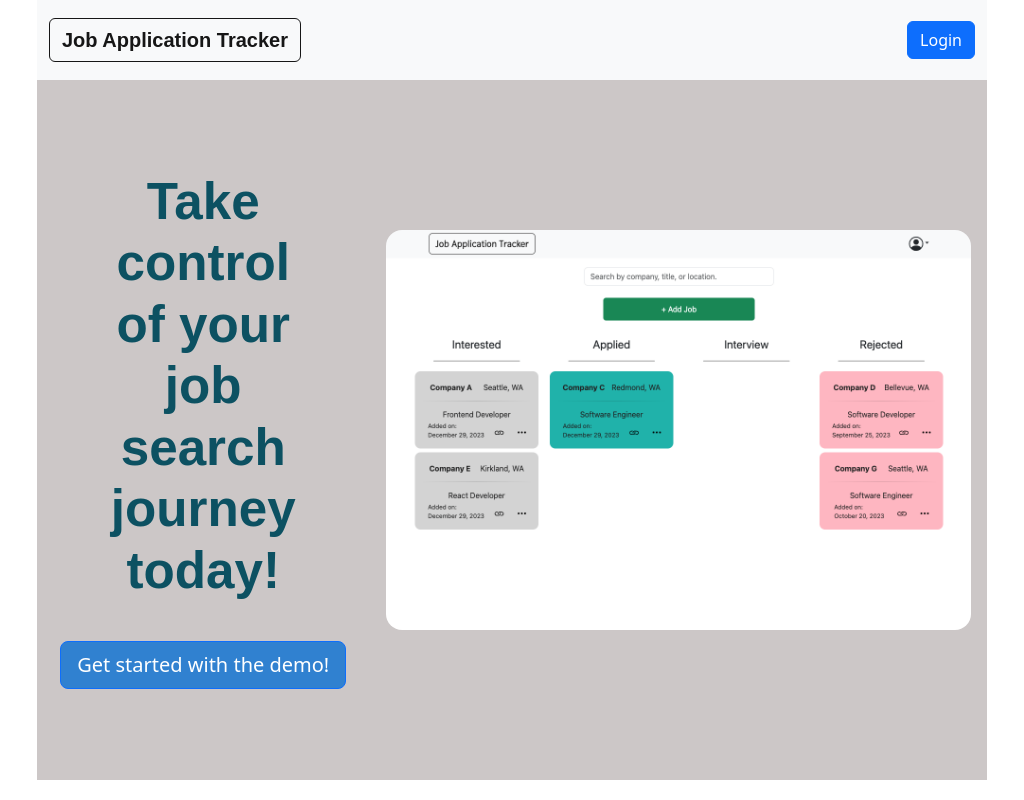
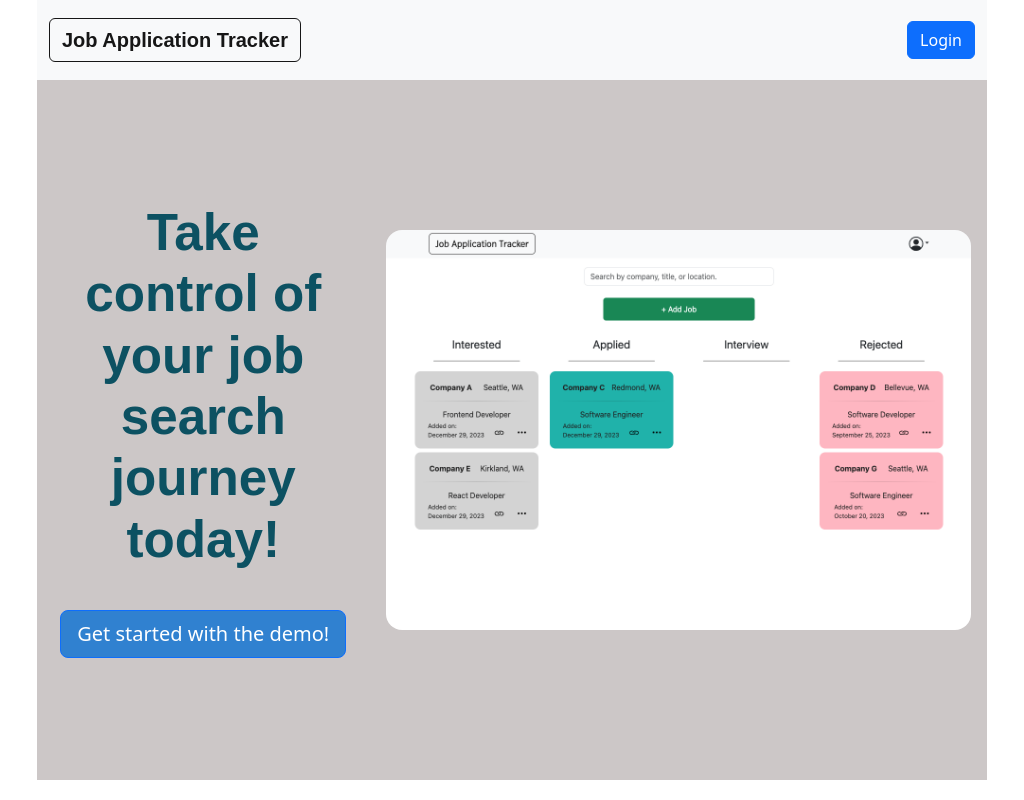
Before and after one commit to cleecoloma/job-application-tracker, a React (Vite) app: page / in a window 1024 px wide. Shown: the top 800 px of the page. Built offline with nearby package versions, Linux system fonts and the light colour scheme; no server answers; a web font is replaced by a local one.

Commit message:
updated Hero image styling

```diff
--- a/src/styles/Hero.css
+++ b/src/styles/Hero.css
@@ -59,6 +59,9 @@
   .hero-container {
     max-width: 950px;
   }
+  #hero-left h2 {
+    padding: 0 2rem;
+  }
 }
 
 @media only screen and (max-width: 1000px) {
@@ -82,6 +85,7 @@
   #hero-left h2 {
     font-size: 250%;
     padding: 0;
+    margin-top: 2.5rem;
   }
 
   #hero-image {
```
